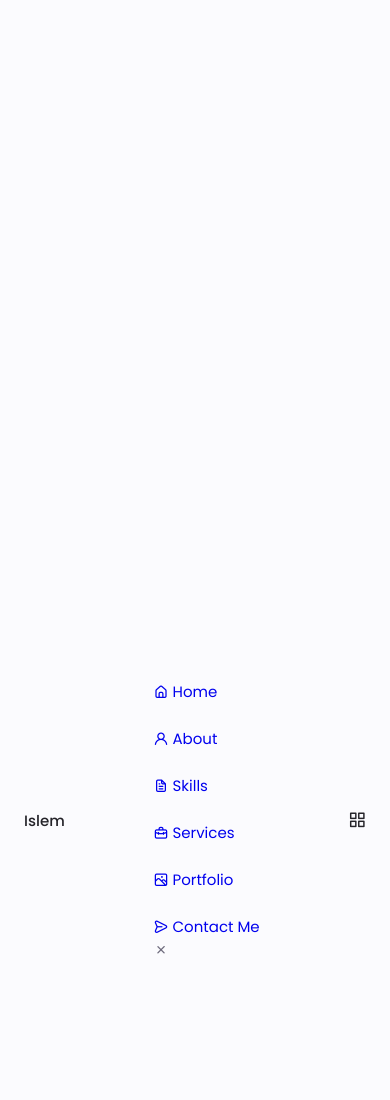
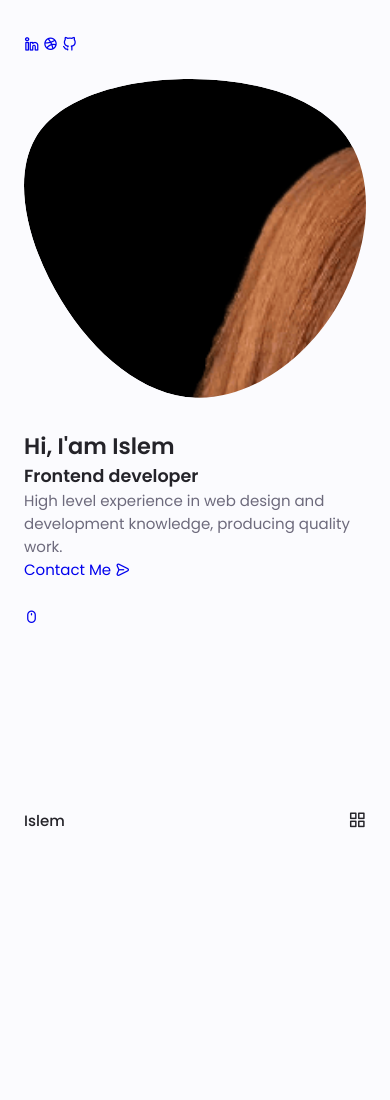
Before and after one commit to islemmohamed/islemmohamed.github.io, a plain HTML site: page index.html in a window 390 px wide. Shown: the top 1100 px of the page. Before the commit the page ends 912 px from the top, so only its background shows below. Drawn offline with nearby package versions, Linux system fonts and the light colour scheme.

Commit message:
push nav

```diff
--- a/assets/css/styles.css
+++ b/assets/css/styles.css
@@ -178,9 +178,9 @@
   color: var(--first-color);
 }
 @media screen and (max-width: 767px){
-.nav_menu{
+.nav__menu{
   position: fixed;
-  bottom: 0;
+  bottom: -100%;
   left: 0;
   width: 100%;
   background-color: var(--body-color);
@@ -189,11 +189,42 @@
   border-radius: 1.5rem 1.5rem 0 0;
   transition: .3s;
 }
+.nav__list{
+  grid-template-columns: repeat(3,1fr);
+  gap: 2rem;
+}
+.nav__link{
+  display: flex;
+  flex-direction: column;
+  align-items: center;
+  font-size: var(--small-font-size);
+  color: var(--title-color);
+  font-weight: var(--font-medium);
+}
+.nav__link:hover{
+  color: var(--first-color);
+}
+.nav__icon{
+  font-size: 1.2rem;
+}
+.nav__close{
+  position: absolute;
+  right: 1.3rem;
+  top: .5rem;
+  font-size: 1.5rem;
+  cursor: pointer;
+  color: var(--first-color);
+
+}
+.nav__close:hover{
+  color: var(--first-color-alt);
+}
 }
 
 /* show menu */
-
-
+.show-menu{
+  bottom: 0;
+}
 /* Active link */
 
 
--- a/assets/js/main.js
+++ b/assets/js/main.js
@@ -1,17 +1,31 @@
 /*==================== MENU SHOW Y HIDDEN ====================*/
-
-
+const navMenu=document.getElementById('nav-menu'),
+      navToggle= document.getElementById('nav-toggle'),
+      navClose=document.getElementById('nav-close')
 /*===== MENU SHOW =====*/
 /* Validate if constant exists */
-
+if(navToggle){
+    navToggle.addEventListener('click',()=>{
+        navMenu.classList.add('show-menu')
+    })
+}
 
 /*===== MENU HIDDEN =====*/
 /* Validate if constant exists */
-
+if(navClose){
+    navClose.addEventListener('click',()=>{
+        navMenu.classList.remove('show-menu')
+    })
+}
 
 /*==================== REMOVE MENU MOBILE ====================*/
 
+const navLinks =document.querySelectorAll('.nav__link')
+function linkAction(){
 
+    navMenu.classList.remove('show-menu')
+}
+navLinks.forEach(navLink => navLink.addEventListener('click',linkAction))
 /*==================== ACCORDION SKILLS ====================*/
 
 
--- a/index.html
+++ b/index.html
@@ -24,32 +24,32 @@
                         <ul class="nav__list grid">
                             <li class="nav__item">
                                 <a href="#home" class="nav__link">
-                                    <i class="uil uil-estate"></i> Home
+                                    <i class="uil uil-estate nav__icon"></i> Home
                                 </a>
                             </li>
                             <li class="nav__item">
                                 <a href="#about" class="nav__link">
-                                    <i class="uil uil-user"></i> About
+                                    <i class="uil uil-user nav__icon"></i> About
                                 </a>
                             </li>
                             <li class="nav__item">
                                 <a href="#skills" class="nav__link">
-                                    <i class="uil uil-file-alt"></i> Skills
+                                    <i class="uil uil-file-alt nav__icon"></i> Skills
                                 </a>
                             </li>
                             <li class="nav__item">
                                 <a href="#services" class="nav__link">
-                                    <i class="uil uil-briefcase-alt"></i> Services
+                                    <i class="uil uil-briefcase-alt nav__icon"></i> Services
                                 </a>
                             </li>
                             <li class="nav__item">
                                 <a href="#portfolio" class="nav__link">
-                                    <i class="uil uil-scenery"></i> Portfolio
+                                    <i class="uil uil-scenery nav__icon"></i> Portfolio
                                 </a>
                             </li>
                             <li class="nav__item">
                                 <a href="#contact" class="nav__link">
-                                    <i class="uil uil-message"></i> Contact Me
+                                    <i class="uil uil-message nav__icon"></i> Contact Me
                                 </a>
                             </li>
                         </ul>
@@ -67,7 +67,56 @@
         <main class="main">
             <!--==================== HOME ====================-->
             <section class="home section" id="home">
+                <div class="home__container container grid">
+                    <div class="home__content grid">
+                        <div class="home__social">
+                            <a href="#" target="_blank" class="home__social-icon">
+                                <i class="uil uil-linkedin-alt"></i>
+                            </a>
+                            <a href="#" target="_blank" class="home__social-icon">
+                                <i class="uil uil-dribbble"></i>
+                            </a>
+                            <a href="#" target="_blank" class="home__social-icon">
+                                <i class="uil uil-github-alt"></i>
+                            </a>
 
+                        </div>
+
+                        <div class="home__img">
+                            <svg class="home__blob" viewBox="0 0 200 187" xmlns="http://www.w3.org/2000/svg" xmlns:xlink="http://www.w3.org/1999/xlink">
+                                <mask id="mask0" mask-type="alpha">
+                                    <path d="M190.312 36.4879C206.582 62.1187 201.309 102.826 182.328 134.186C163.346 165.547
+                                    130.807 187.559 100.226 186.353C69.6454 185.297 41.0228 161.023 21.7403 129.362C2.45775
+                                    97.8511 -7.48481 59.1033 6.67581 34.5279C20.9871 10.1032 59.7028 -0.149132 97.9666
+                                    0.00163737C136.23 0.303176 174.193 10.857 190.312 36.4879Z"/>
+                                </mask>
+                                <g mask="url(#mask0)">
+                                    <path d="M190.312 36.4879C206.582 62.1187 201.309 102.826 182.328 134.186C163.346
+                                    165.547 130.807 187.559 100.226 186.353C69.6454 185.297 41.0228 161.023 21.7403
+                                    129.362C2.45775 97.8511 -7.48481 59.1033 6.67581 34.5279C20.9871 10.1032 59.7028
+                                    -0.149132 97.9666 0.00163737C136.23 0.303176 174.193 10.857 190.312 36.4879Z"/>
+                                    <image class="home__blob-img" href="assets/img/perfil.png"/>
+                                </g>
+                            </svg>
+
+                        </div>
+                        <div class="home__data">
+                            <h1 class="home__title">Hi, I'am Islem</h1>
+                            <h3 class="home__subtitle">Frontend developer </h3>
+                            <p class="home__description">High level experience in web design and development knowledge, producing
+                                quality work.
+                            </p>
+                            <a href="#contact" class="button button--flex">
+                               Contact Me <i class="uil uil-message button__icon"></i>
+                            </a>
+                        </div>
+                    </div>
+                    <div class="home__scroll">
+                        <a href="#about" class="home__scroll-button button--flex">
+                            <i class="uil uil-mouse-alt home__scroll-mouse"></i>
+                        </a>
+                    </div>
+                </div>
             </section>
 
             <!--==================== ABOUT ====================-->
```
